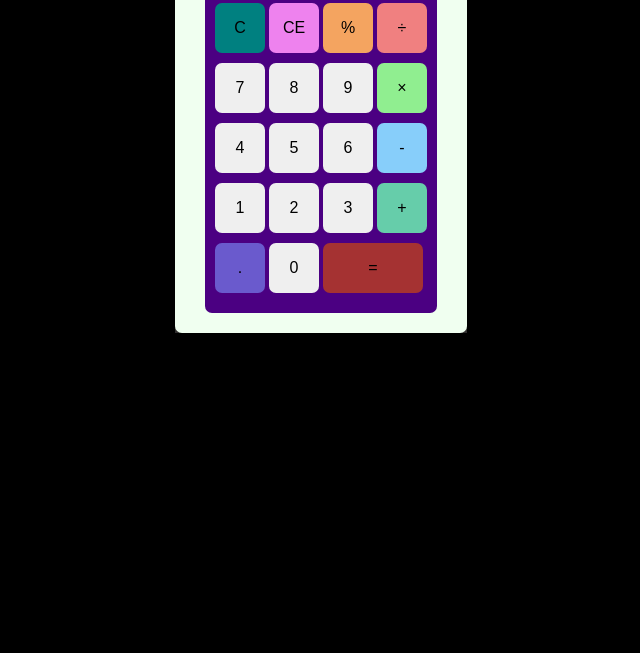
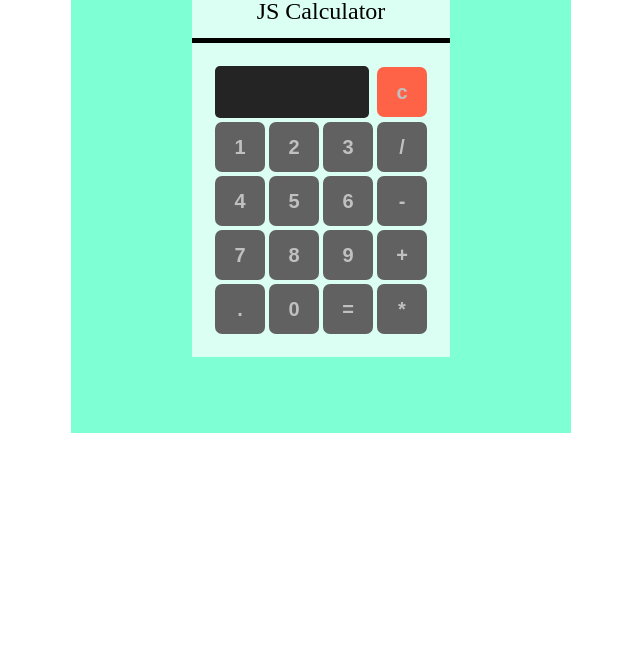
Before and after one commit to Dushani-Ranasinghe/JavaScript-Calculator, a plain HTML site: page index.html in a window 1280 px wide. Shown: the part 147-800 px from the top of the page, without its empty margins (319-959 px from the left). Drawn offline with Linux system fonts and the light colour scheme.

Commit message:
Changed the code due to errors

```diff
--- a/index.html
+++ b/index.html
@@ -1,55 +1,52 @@
-<!DOCTYPE html>
-<html lang="en">
+<!doctype html>
+<html>
 <head>
-    <meta charset="UTF-8">
-    <meta name="viewport" content="width=device-width, initial-scale=1.0">
-    <title>My JS Calculator</title>
-    <link rel="stylesheet" type="text/css" href="style.css">
-    <script src="script.js"></script>
+<meta charset="utf-8">
+<title>JavaSctipt Calculator | Web Dev Trick</title>
+    <link rel="stylesheet" href="style.css">
+    <script src="index.js"></script>
 </head>
+
 <body>
     <div class="container">
-        <div class="calculator-grid">
-            <div class="display">
-               <div class="history">
-                   <p id="h-value">10*10</p>
-               </div>
-               <div class="result">
-                 <p id="r-value">100</p>
-               </div>
-            </div>
-            <div class="keypad">
-                <div class="panel1">
-               <button class="operator" id="clear">C</button>
-               <button class="operator" id="backspace">CE</button>
-               <button class="operator" id="percentage">%</button>
-               <button class="operator" id="division">&#247;</button>
-                </div>
-                <div class="panel2">
-               <button class="number" id="7">7</button>
-               <button class="number" id="8">8</button>
-               <button class="number" id="9">9</button>
-               <button class="operator" id="multi">&times;</button>
-            </div>
-            <div class="panel3">
-               <button class="number" id="4">4</button>
-               <button class="number" id="5">5</button>
-               <button class="number" id="6">6</button>
-               <button class="operator" id="sub">-</button>
-            </div>
-            <div class="panel4">
-               <button class="number" id="1">1</button>
-               <button class="number" id="2">2</button>
-               <button class="number" id="3">3</button>
-               <button class="operator" id="add">+</button>
-            </div>
-            <div class="panel5">
-               <button class="operator" id="fl-point">.</button>
-               <button class="number" id="0">0</button>
-               <button class="span-two" id="equal">=</button>
-            </div>
-        </div>
-        </div>
-    </div>
-</body>
+        <div class="calculator">
+    <div class = title >JS Calculator</div>
+    <table>
+       <tr>
+          <td colspan="3"><input type="text" id="result"/></td>
+          <!-- clr() function will call clr to clear all value -->
+          <td><input type="button" value="c" id="clear" onclick="clr()"/> </td>
+       </tr>
+       <tr>
+          <!-- create button and assign value to each button -->
+          <!-- dis("1") will call function dis to display value -->
+          <td><input type="button" value="1" onclick="dis('1')"/> </td>
+          <td><input type="button" value="2" onclick="dis('2')"/> </td>
+          <td><input type="button" value="3" onclick="dis('3')"/> </td>
+          <td><input type="button" value="/" onclick="dis('/')"/> </td>
+       </tr>
+       <tr>
+          <td><input type="button" value="4" onclick="dis('4')"/> </td>
+          <td><input type="button" value="5" onclick="dis('5')"/> </td>
+          <td><input type="button" value="6" onclick="dis('6')"/> </td>
+          <td><input type="button" value="-" onclick="dis('-')"/> </td>
+       </tr>
+       <tr>
+          <td><input type="button" value="7" onclick="dis('7')"/> </td>
+          <td><input type="button" value="8" onclick="dis('8')"/> </td>
+          <td><input type="button" value="9" onclick="dis('9')"/> </td>
+          <td><input type="button" value="+" onclick="dis('+')"/> </td>
+       </tr>
+       <tr>
+          <td><input type="button" value="." onclick="dis('.')"/> </td>
+          <td><input type="button" value="0" onclick="dis('0')"/> </td>
+          <!-- solve function call function solve to evaluate value -->
+          <td><input type="button" value="=" onclick="solve()"/> </td>
+          <td><input type="button" value="*" onclick="dis('*')"/> </td>
+       </tr>
+    </table>
+</div>
+</div>
+ </body>
+
 </html>
--- a/style.css
+++ b/style.css
@@ -1,118 +1,67 @@
- body{
-   margin: 0;
-   background-color: black;
+.title{
+    margin-bottom: 10px;
+    text-align:center;
+    color:rgb(0, 0, 0);
+    border-bottom:solid rgb(0, 0, 0) 5px;
+    font-size: x-large;
+    padding-top: 15px;
+    height: 40px;
+    }
+
+input[type="button"]
+    {
+    background-color:rgb(96, 97, 96);
+    color: rgb(192, 192, 192);
+    border: solid black 2px;
+    border-radius: 7px;
+    border-style: none;
+    width: 50px;
+    height: 50px;
+    font-size: 20px;
+    font-weight: bold;
+    }
+
+input[type="text"]
+    {
+    background-color:rgb(36, 36, 36);
+    border: solid black 2px;
+    width: 150px;
+    height: 50px;
+    border-radius: 5px;
+    text-align: right;
+    font-size: 30px;
+    border-style: none;
+    color: white;
+    }
+
+.container{
+    width: 500px;
+    height: 700px;
+    background-color: aquamarine;
+    justify-content: center;
+    position: absolute;
+    top: 10%;
+    left: 50%;
+    transform: translateX(-50%);
+    height: 500px;
+}
+.calculator{
+    height: max-content;
+    width: max-content;
+    background-color: rgba(255, 255, 255, 0.726);
+    position: absolute;
+    left: 50%;
+    top: 10%;
+    transform: translateX(-50%);
+}
+table{
+    margin: 10px;
+    padding: 10px;
 }
 
-.container{
-    width: max-content;
-    height: max-content;
-    background-color: rgb(49, 47, 47);
-    margin: 20px auto;
+#clear{
+    background-color: tomato;
 }
-
-.calculator-grid{
-    display: grid;
-    border-radius: 7px;
-    justify-content: center;
-    align-items: center;
-    align-content: center;
-    height: max-content;
-    width: max-content;
-    padding: 30px;
-    background-color: honeydew;
-    grid-template-columns: 1fr ;
-    grid-template-rows: 100px 300px ;
-    grid-template-areas:
-    "display"
-    "keypad";
+#clear:hover{
+    background-color: red;
 }
-.display{
-    grid-column: 1/-1;
-    background-color: hotpink;
-    height: 100%;
-    display: grid;
-    grid-template-columns: 1fr;
-    grid-template-rows: 35px 65px;
-    grid-template-areas:
-    "history"
-    "result";
-    border-radius: 7px 7px;
-    word-wrap:break-word;
-    word-break: break-all;
-}
-.history{
-    justify-content: center;
-    text-align: right;
-    padding-right: 4px;
-    font-size: 20px;
-    padding-top: 4px;
-}
-.result{
-    justify-content: center;
-    text-align: right;
-    padding-right: 4px;
-    font-size: 40px;
-}
-p{
-    margin: 0;
-}
-.keypad{
-    align-content: center;
-    padding: 10px;
-    justify-content: center;
-    display: grid;
-    height: 300px;
-    background-color: indigo;
-    grid-template-columns: 1fr;
-    grid-template-rows: 1fr 1fr 1fr 1fr 1fr;
-    grid-template-areas:
-    "panel1"
-    "panel2"
-    "panel3"
-    "panel4"
-    "panel5";
-    border-radius: 0 0 7px 7px;
-}
-
-button{
-    height: 50px;
-    width: 50px;
-    border-radius: 7px;
-    cursor: pointer;
-    font-size: 1rem;
-    border: 0;
-    outline: none;
-}
-button:hover{
-    background-color: lightcoral;
-}
-.span-two{
-    width: 100px;
-}
-#division{
-  background-color: lightcoral;
-}
-#multi{
-    background-color: lightgreen;
-}
-#sub{
-    background-color: lightskyblue;
-}
-#add{
-    background-color: mediumaquamarine;
-}
-#equal{
-    background-color: rgb(165, 50, 50);
-}
-#percentage{
-    background-color: sandybrown;
-}
-#fl-point{
-    background-color: slateblue;
-}
-#clear{
-    background-color: teal;
-}
-#backspace{
-    background-color: violet;
-}
```
